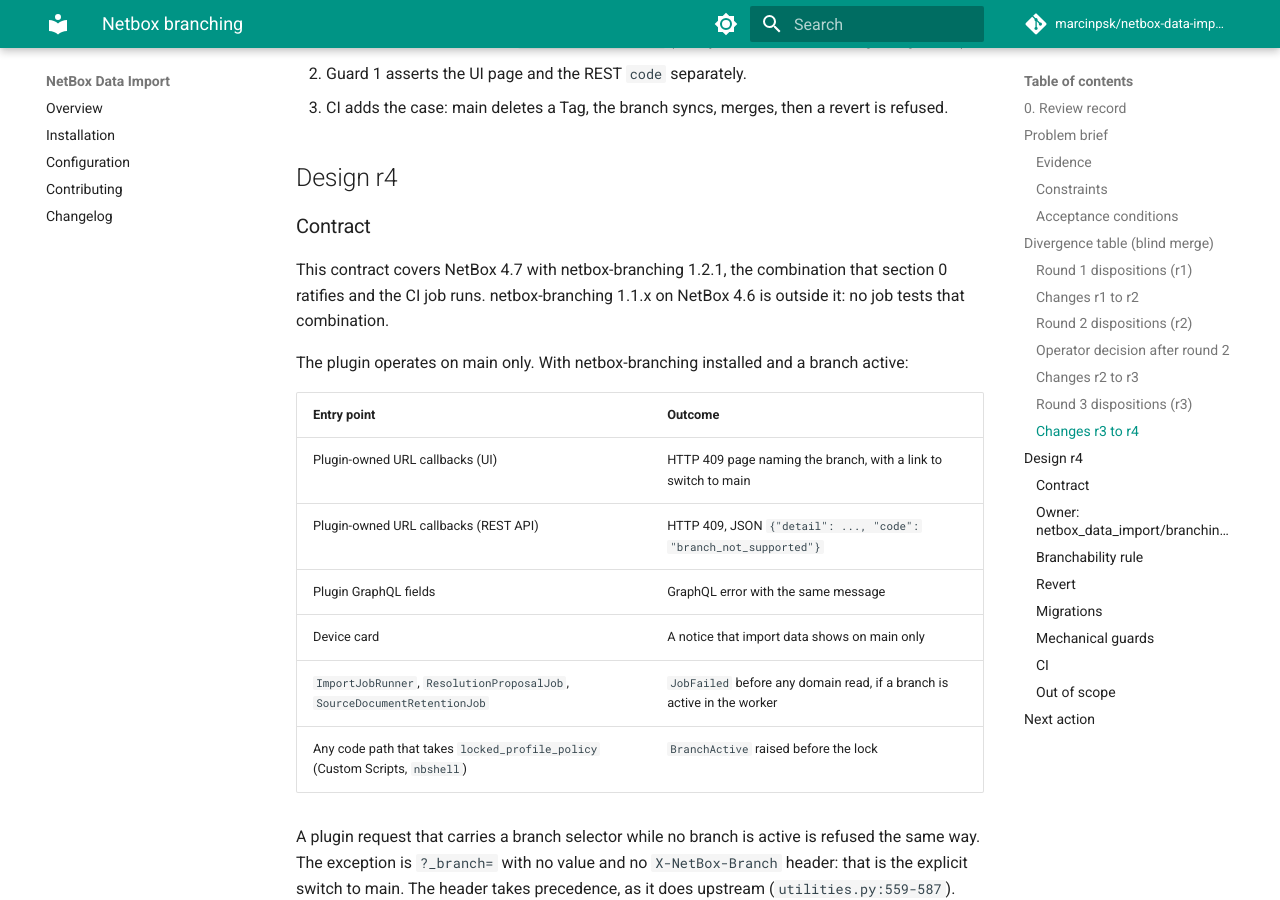
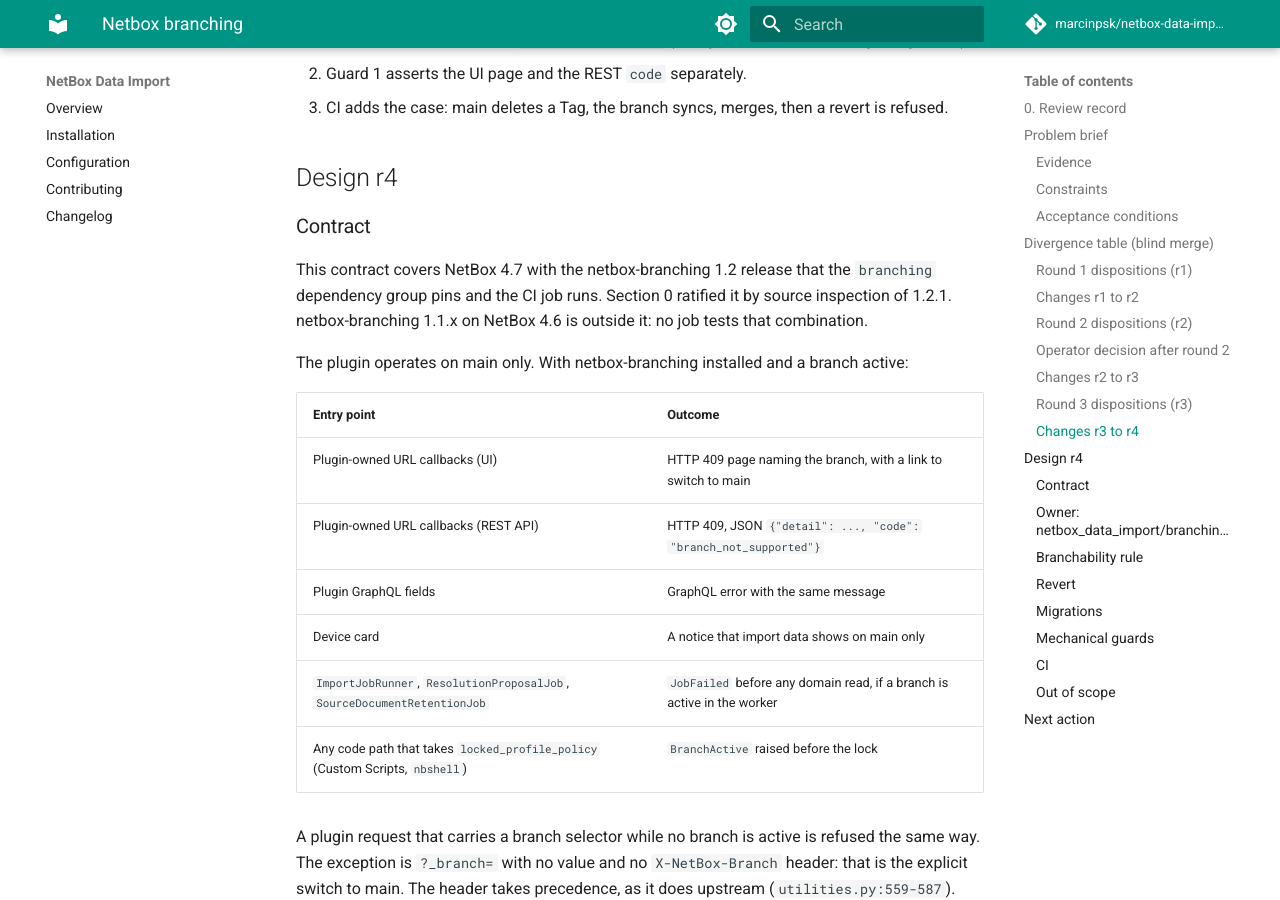
Before and after one commit to marcinpsk/netbox-data-import-plugin, an MkDocs documentation site: the page built from docs/design/netbox-branching.md, in a window 1280 px wide and 900 px high, scrolled down 9598 px. Built offline with MkDocs 1.6.1 and Material for MkDocs 9.7.7, drawn with Linux system fonts in a browser that asks for light colours; comment, search, counter and statistics services are not loaded; some of the changed text lies outside the part shown.

Commit message:
docs(branching): name the version pins, not a fixed release, in the contract
The contract and the CI job description named NetBox 4.7.0 and
netbox-branching 1.2.1 as the versions the CI job runs. The job now runs
NetBox 4.7.4 with netbox-branching 1.2.3, and those sentences were already
wrong at 4.7.2 and 1.2.2. Point them at the test matrix and the branching
dependency group, which are the sources of these versions.

The round 4 review record and the problem brief keep 4.7.0 and 1.2.1: they
state what the reviewers inspected at that time.

Add a docstring to the two retirement tests that iterate over migrations.

```diff
--- a/docs/design/netbox-branching.md
+++ b/docs/design/netbox-branching.md
@@ -170,8 +170,9 @@
 
 ### Contract
 
-This contract covers NetBox 4.7 with netbox-branching 1.2.1, the combination that section 0 ratifies
-and the CI job runs. netbox-branching 1.1.x on NetBox 4.6 is outside it: no job tests that combination.
+This contract covers NetBox 4.7 with the netbox-branching 1.2 release that the `branching` dependency
+group pins and the CI job runs. Section 0 ratified it by source inspection of 1.2.1. netbox-branching
+1.1.x on NetBox 4.6 is outside it: no job tests that combination.
 
 The plugin operates on main only. With netbox-branching installed and a branch active:
 
@@ -267,9 +268,9 @@
 
 ### CI
 
-A new `test.yaml` job: NetBox 4.7.0, netbox-branching 1.2.1, `DynamicSchemaDict`,
-`BranchAwareRouter`, both plugins. It runs the branching test module, which other jobs skip through
-`pytest.importorskip("netbox_branching")`. The tests provision a real branch, so they use
+A new `test.yaml` job: the NetBox 4.7 release of the test matrix, the netbox-branching release that
+the `branching` dependency group pins, `DynamicSchemaDict`, `BranchAwareRouter`, both plugins. It
+runs the branching test module, which other jobs skip through `pytest.importorskip("netbox_branching")`. The tests provision a real branch, so they use
 `TransactionTestCase`. They cover:
 
 - the refusal of each entry point;
```
Also changed, not shown: 1 other file.
